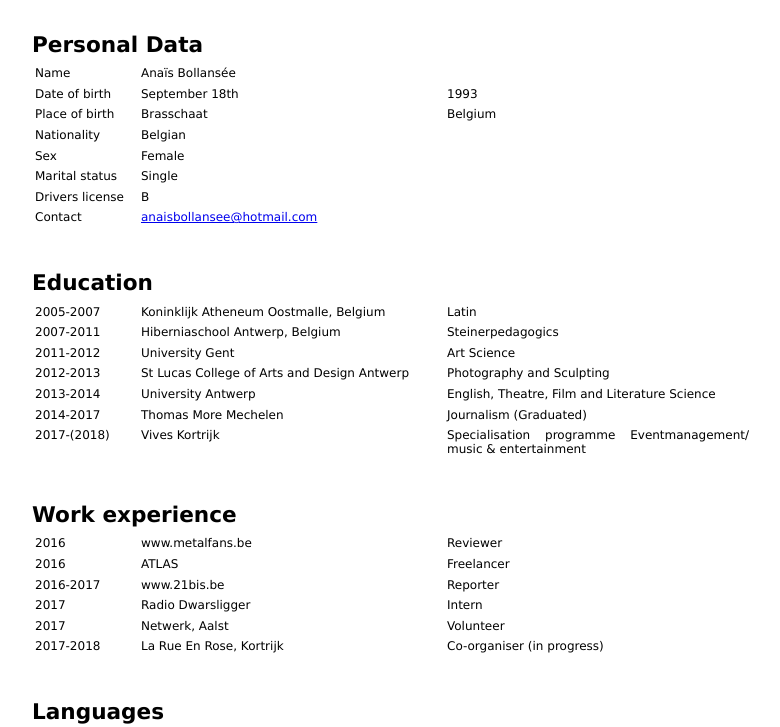
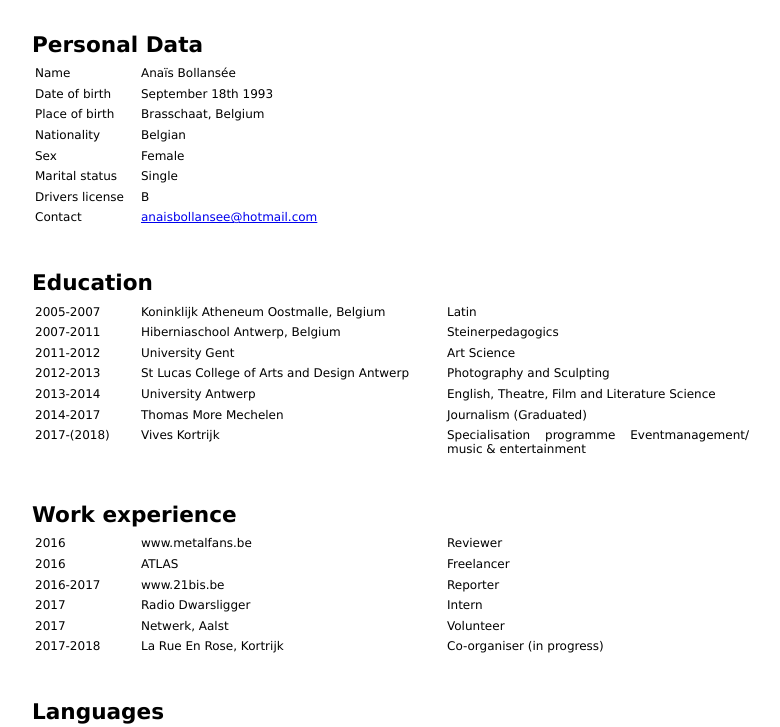
Before and after one commit to AnaisBollansee/AnaisBollansee.github.io, a Jekyll site: the page built from _info/about.md, in a window 1280 px wide and 900 px high, scrolled down 547 px, cut to the strip 173-900 px from the top of the window. Shown: the whole strip, without its empty margins (256-1036 px from the left). Built offline with Jekyll 4.4.1, drawn with Linux system fonts in a browser that asks for light colours; part of the change alters nothing that is shown.

Commit message:
CV update

```diff
--- a/_info/about.md
+++ b/_info/about.md
@@ -17,13 +17,11 @@ order: 1
 	</tr>
 	<tr>
 		<td>Date of birth</td>
-		<td>September 18th</td>
-		<td>1993</td>
+		<td>September 18th 1993</td>
 	</tr>
 	<tr>
 		<td>Place of birth</td>
-		<td>Brasschaat</td>
-		<td>Belgium</td>
+		<td>Brasschaat, Belgium</td>
 	</tr>
 	<tr>
 		<td>Nationality</td>
```
